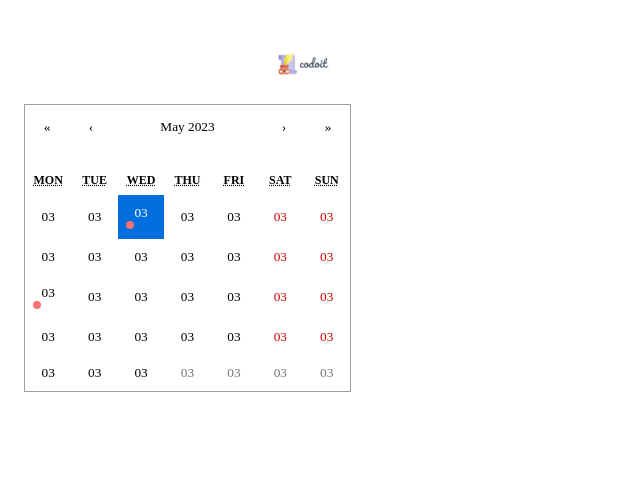
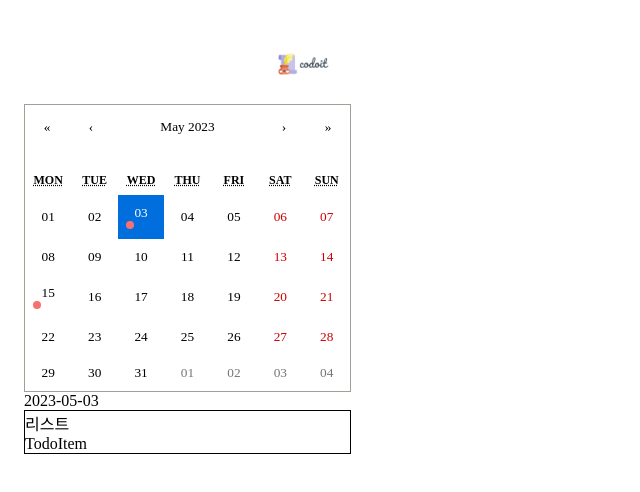
Before and after one commit to codeit-bootcamp-frontend/eva-tony-todolist, a React (Vite) app: page / in a window 1280 px wide. Shown: the top 492 px of the page, without its empty margins (0-640 px from the left). Built offline with nearby package versions, Linux system fonts and the light colour scheme; a web font is replaced by a local one.

Commit message:
feat: 선택된 캘린더의 날짜와 동일한 data filter

```diff
--- a/src/components/CalendarBox.jsx
+++ b/src/components/CalendarBox.jsx
@@ -1,21 +1,22 @@
-import React, { useState } from "react";
+import React, { useState, useCallback } from "react";
 import Calendar from "react-calendar";
 import "@components/CalendarBox.css";
 import dummyData from "@data/dummyData";
 import moment from "moment";
 
-const CalendarBox = ({ date: mockdate }) => {
-  // const [mark, setMark] = useState(mockdate);
-  const [value, onChange] = useState(new Date());
-
+const CalendarBox = ({ date: mockdate, currentDate, onChange }) => {
+  const handleDateChange = useCallback((date) => {
+    // 왜 props로 받아온 setter를 함수로 감싸서 props로 넘겨야하는지?
+    onChange(date);
+  }, []);
   return (
     <>
       <Calendar
-        onChange={onChange}
-        formatDay={(date) => moment(date).format("DD")}
-        value={value}
+        onChange={handleDateChange}
+        formatDay={(locale, date) => moment(date).format("DD")}
+        value={currentDate}
         className="mx-auto w-full text-sm border-b"
-        tileContent={({ date }) => {
+        tileContent={({ date, view }) => {
           if (mockdate.find((x) => x === moment(date).format("YYYY-MM-DD"))) {
             return (
               <>
@@ -27,6 +28,7 @@ const CalendarBox = ({ date: mockdate }) => {
           }
         }}
       />
+      {moment(currentDate).format("YYYY-MM-DD")}
     </>
   );
 };
--- /dev/null
+++ b/src/components/TodoItem.jsx
@@ -0,0 +1,7 @@
+import React from "react";
+
+const TodoItem = () => {
+  return <div>TodoItem</div>;
+};
+
+export default TodoItem;
--- /dev/null
+++ b/src/components/TodoList.jsx
@@ -0,0 +1,14 @@
+import React from "react";
+import styles from "@components/Todolist.module.css";
+import TodoItem from "@components/TodoItem";
+
+const TodoList = ({ currentDate, data }) => {
+  return (
+    <div className={styles["todolist-container"]}>
+      <span>리스트</span>
+      <TodoItem />
+    </div>
+  );
+};
+
+export default TodoList;
--- /dev/null
+++ b/src/components/TodoList.module.css
@@ -0,0 +1,3 @@
+.todolist-container {
+  border: 1px solid black;
+}
--- /dev/null
+++ b/src/library/parseDateToString.js
@@ -0,0 +1,8 @@
+const parseDateToString = (dateObject) => {
+  const year = dateObject.getFullYear();
+  const month = String(dateObject.getMonth() + 1).padStart(2, "0");
+  const day = String(dateObject.getDate()).padStart(2, "0");
+  return `${year}-${month}-${day}`;
+};
+
+export default parseDateToString;
--- a/src/pages/HomePage.jsx
+++ b/src/pages/HomePage.jsx
@@ -5,12 +5,14 @@ import CodoitLogo from "@assets/codoit-logo.png";
 import styles from "@pages/HomePage.module.css";
 import CalendarBox from "@components/CalendarBox";
 import useFetchData from "@hooks/useFetchData";
+import TodoList from "@components/TodoList";
+import parseDateToString from "@library/parseDateToString";
 
 const HomePage = () => {
   const { data, isLoading, error } = useFetchData("/src/data/dummyData.json");
   const [date, setDate] = useState([]);
 
-  const [value, onChange] = useState(new Date());
+  const [currentDate, onChange] = useState(new Date());
 
   useEffect(() => {
     getDate();
@@ -20,15 +22,19 @@ const HomePage = () => {
     setDate(data.map((item) => item.date));
   };
 
+  const filteredTodoList = () => {
+    const currentDateString = parseDateToString(currentDate);
+    return data.find((item) => item.date === currentDateString);
+  };
+
   return (
-    <>
-      <div className={styles.container}>
-        <div className={styles["logo-wrap"]}>
-          <img className={styles.logo} src={CodoitLogo} />
-        </div>
-        <CalendarBox date={date} />
+    <div className={styles.container}>
+      <div className={styles["logo-wrap"]}>
+        <img className={styles.logo} src={CodoitLogo} />
       </div>
-    </>
+      <CalendarBox date={date} currentDate={currentDate} onChange={onChange} />
+      <TodoList currentDate={currentDate} data={filteredTodoList} />
+    </div>
   );
 };
 
--- a/vite.config.js
+++ b/vite.config.js
@@ -15,6 +15,7 @@ export default defineConfig({
       "@hooks": path.resolve(__dirname, "src/hooks"),
       "@data": path.resolve(__dirname, "src/data"),
       "@hooks": path.resolve(__dirname, "src/hooks"),
+      "@library": path.resolve(__dirname, "src/library"),
     },
   },
 });
```
